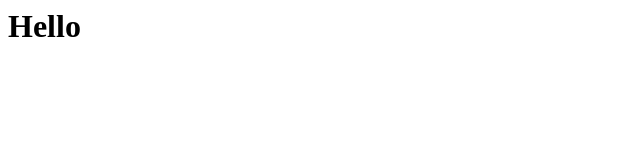
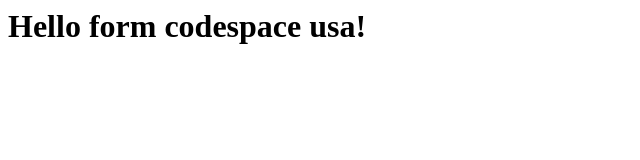
Before and after one commit to digitiz360/skills-code-with-codespaces, a plain HTML site: page index.html in a window 1280 px wide. Shown: the whole page, without its empty margins (0-640 px from the left). Drawn offline with Linux system fonts and the light colour scheme.

Commit message:
Adding Hello from the codespace usa!

```diff
--- a/index.html
+++ b/index.html
@@ -1,3 +1,3 @@
 <html>
-  <h1>Hello</h1>
+  <h1>Hello form codespace usa!</h1>
 </html>
```
